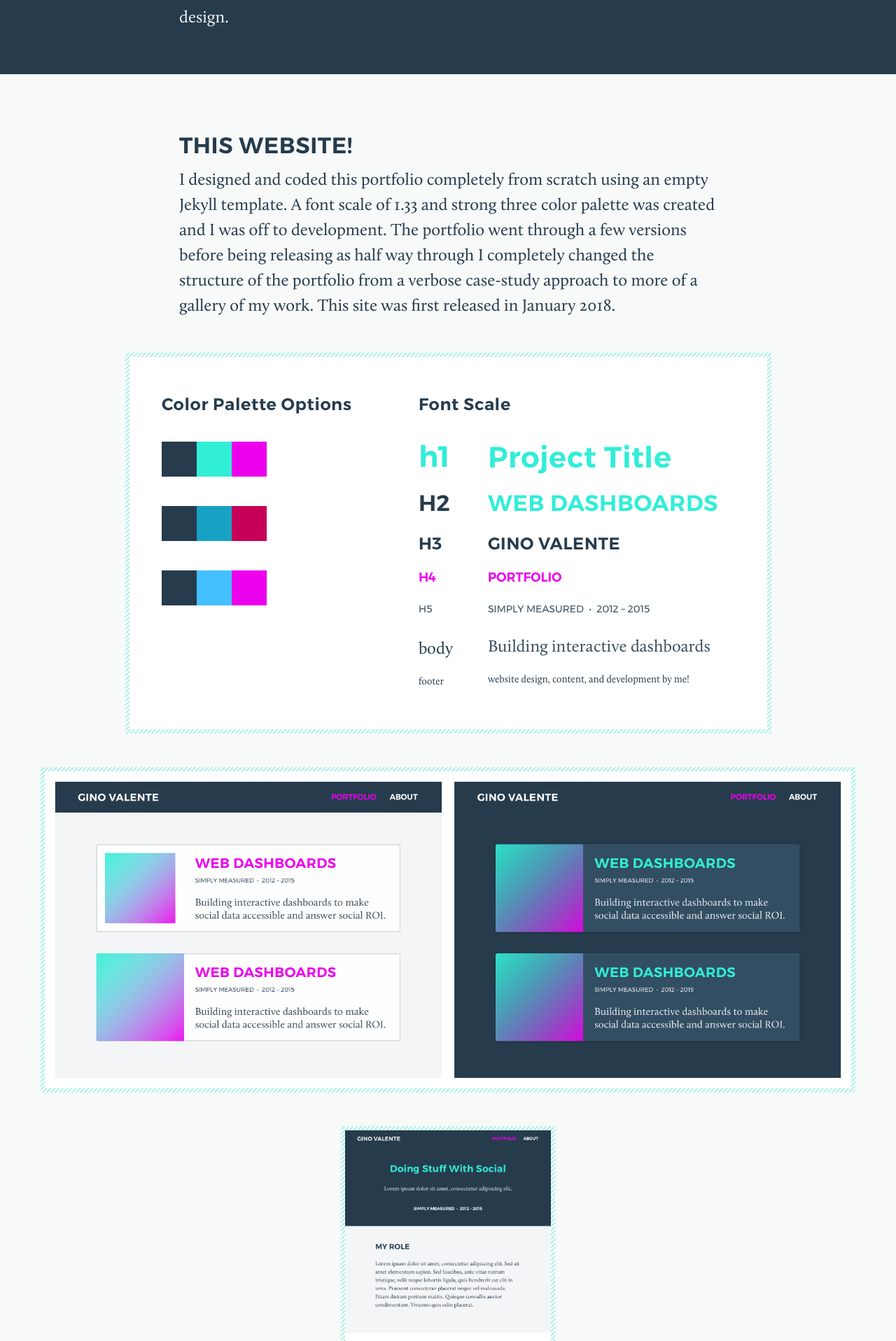
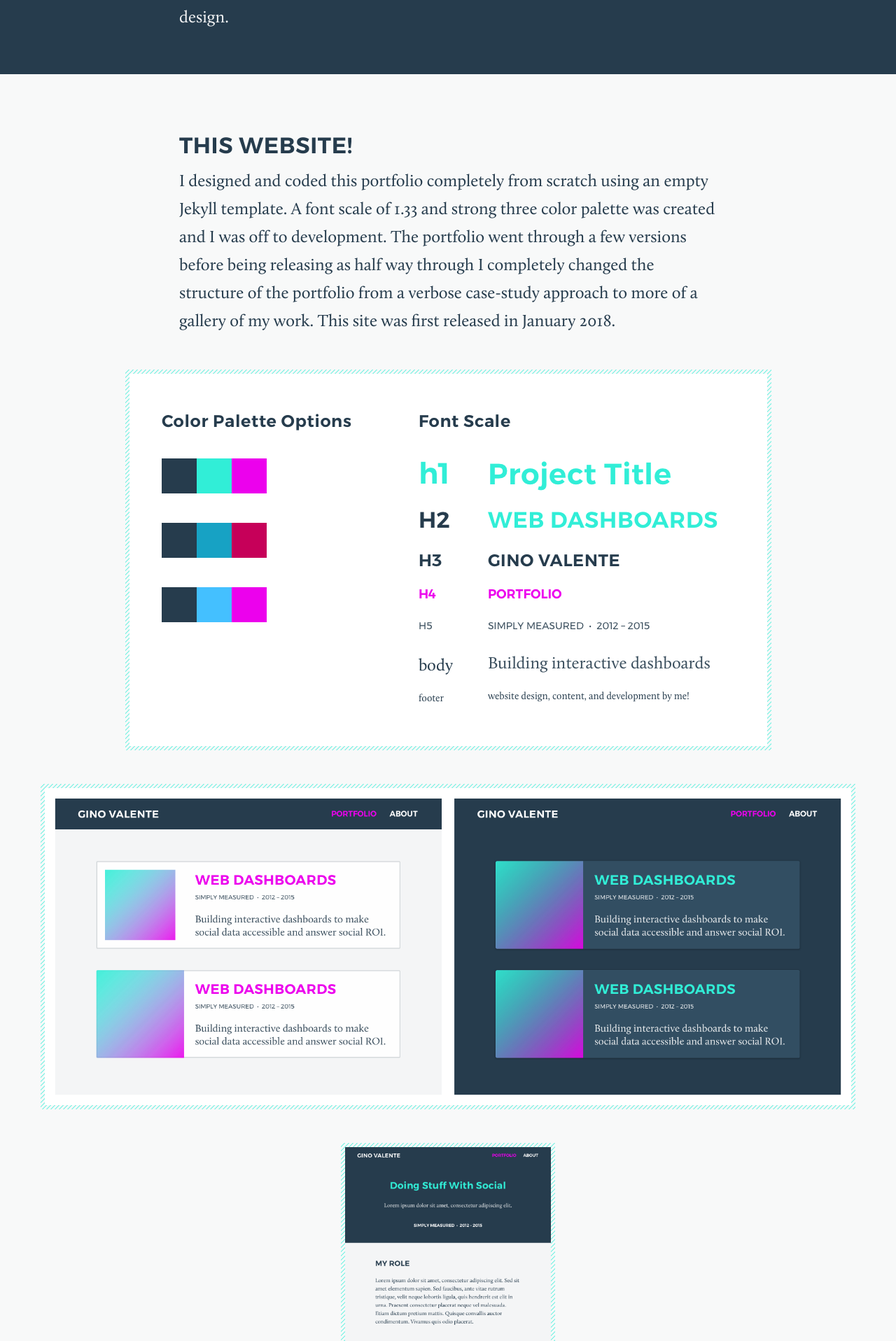
Before and after one commit to gvalente/portfolio, a Jekyll site: the page built from _projects/development.md, in a window 1280 px wide. Shown: the part 468-2384 px from the top of the page at 70% size. Built offline with Jekyll 4.4.1, drawn with Linux system fonts in a browser that asks for light colours.

Commit message:
Changed body font line-height

```diff
--- a/_sass/layout.scss
+++ b/_sass/layout.scss
@@ -118,10 +118,6 @@
     text-transform: uppercase;
     padding-bottom: $std-padding * 8;
   }
-
-  .subtitle {
-    line-height: 40px;
-  }
 }
 
 
--- a/assets/main.scss
+++ b/assets/main.scss
@@ -19,7 +19,7 @@ $color-white-alpha: rgba(255,255,255,0.94);
 $font-base-color: $color-base;
 $font-body-family: 'CallunaRegular';
 $font-body-size: 24px;
-$font-body-line-height: 36px;
+$font-body-line-height: 40px;
 $font-scale: 1.333;
 
 // font styles
```
